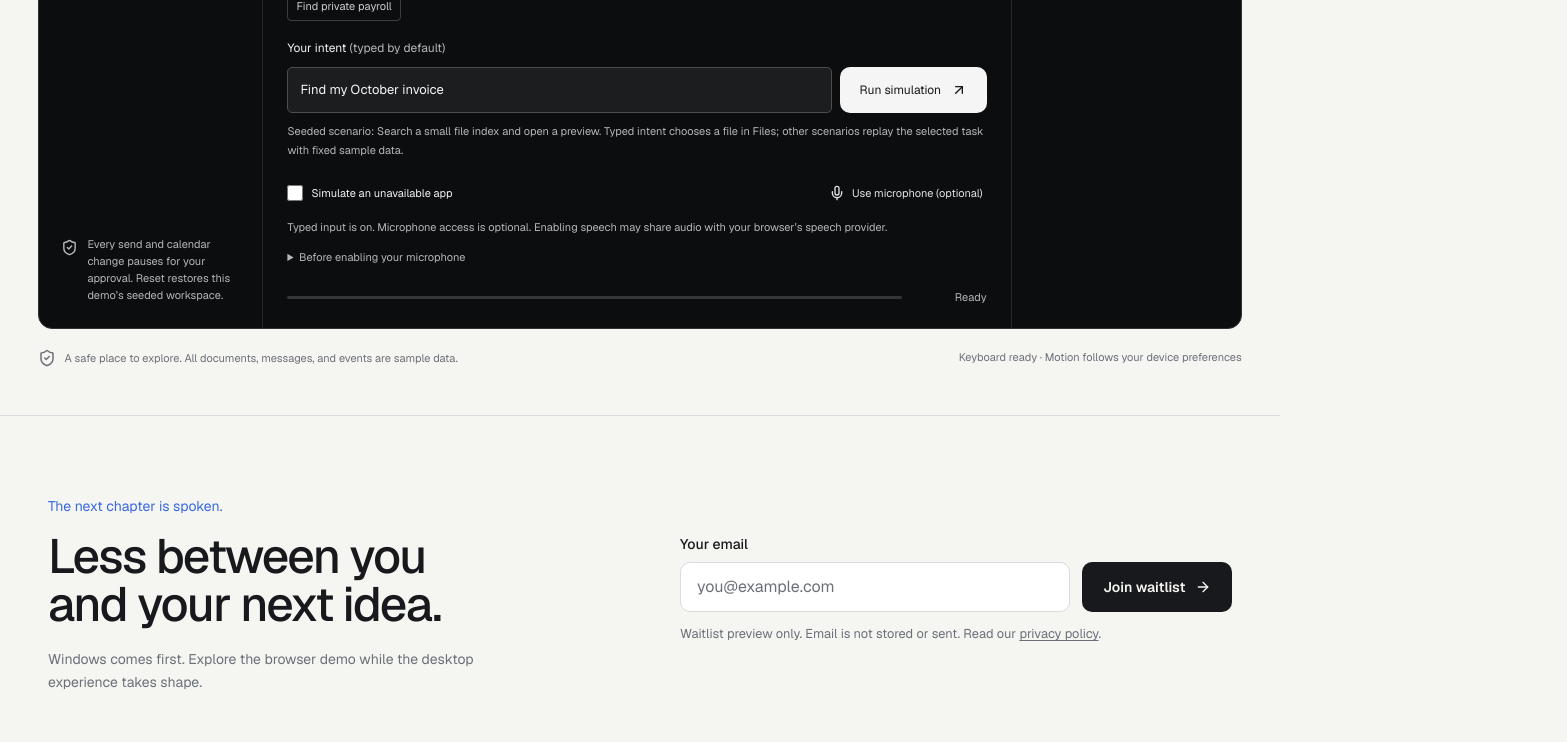
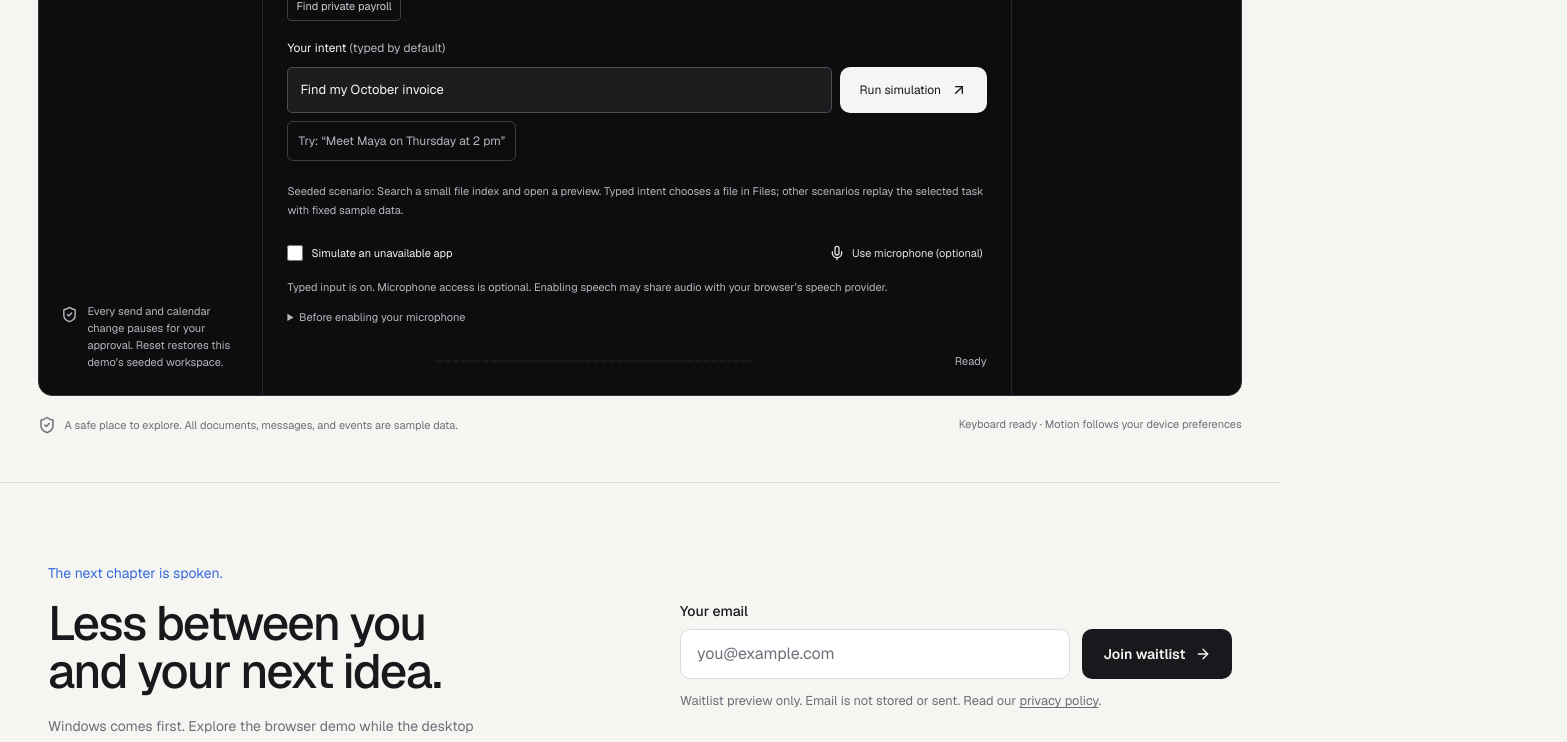
Before and after one commit to KarmSorathiya378/voicela, a Next.js app: page /demo in a window 1280 px wide. Shown: the part 1140-1882 px from the top of the page, 1567 px wide, since content can reach past the window. Built offline with nearby package versions, Linux system fonts and the light colour scheme.

Commit message:
polish: signal ribbon, night tokens, demo refinements (Design.md)

```diff
--- a/app/globals.css
+++ b/app/globals.css
@@ -22,6 +22,10 @@
   --danger: #b54a4a;
   --success: #237a57;
   --ring: #3869dc;
+  --night: #111318;
+  --night-surface: #1b1e25;
+  --night-text: #f7f7f5;
+  --night-muted: #a9adb6;
   --elevation-panel: 0 14px 44px -22px rgb(23 25 28 / 0.2);
 }
 .dark {
@@ -161,6 +165,36 @@
     background: color-mix(in srgb, var(--surface) 88%, var(--background));
     border: 1px solid color-mix(in srgb, var(--border) 60%, transparent);
     box-shadow: var(--elevation-panel);
+  }
+  /* Signal ribbon: one thin thread (Design.md §3). Amplitude ticks react to
+     simulated mic activity; the accent progress line replaces them during
+     task execution. Nearly invisible at rest. */
+  .v-signal {
+    position: relative;
+    display: block;
+    width: 100%;
+    height: 24px;
+    color: var(--muted-foreground);
+    --signal-accent: var(--accent);
+  }
+  .v-signal-svg {
+    display: block;
+    width: 100%;
+    height: 100%;
+    overflow: visible;
+  }
+  .v-signal-progress {
+    position: absolute;
+    left: 0;
+    top: 50%;
+    height: 2px;
+    border-radius: 2px;
+    background: var(--signal-accent);
+    transform: translateY(-1px);
+    transition:
+      width 240ms var(--ease-out),
+      opacity 200ms ease;
+    pointer-events: none;
   }
   .v-button {
     display: inline-flex;
--- a/components/demo/demo-lab.css
+++ b/components/demo/demo-lab.css
@@ -119,6 +119,9 @@
 .v-demo-inputRow > input { min-width: 0; flex: 1; border: 1px solid #4a4e53; background: #1b1d1f; color: #f5f5f4; border-radius: 5px; padding: 12px; font-size: 13px; }
 .v-demo-inputRow > button, .v-demo-approvalActions > button:first-child { background: #f4f5f4 !important; color: #151718 !important; border: 0; white-space: nowrap; }
 .v-demo-inputHelp { color: var(--demo-muted); font-size: 11px; line-height: 1.7; margin: 9px 0 14px; }
+.v-demo-rotatingSample { display: inline-block; margin: 8px 0 12px; border: 1px solid #3b3f43; background: transparent; color: var(--demo-muted); border-radius: 6px; padding: 7px 10px; font-size: 11px; min-height: 32px; }
+.v-demo-rotatingSample:hover { background: #27292b; color: #dfe2e5; }
+.v-demo-srOnly { position: absolute; width: 1px; height: 1px; overflow: hidden; clip-path: inset(50%); }
 .v-demo-options { display: flex; flex-wrap: wrap; align-items: center; justify-content: space-between; gap: 8px; font-size: 11px; }
 .v-demo-options label { display: flex; align-items: center; gap: 8px; }
 .v-demo-micButton { display: flex; align-items: center; gap: 7px; border: 0; color: #e2e4e6; background: transparent; padding: 4px; font-size: 11px !important; }
@@ -127,6 +130,7 @@
 .v-demo-micPrivacy summary { cursor: pointer; padding-block: 5px; }
 .v-demo-micPrivacy p { line-height: 1.7; margin-top: 8px; }
 .v-demo-progressLine { display: flex; gap: 15px; align-items: center; margin-top: 18px; }
+.v-demo-progressLine .v-signal { flex: 1 1 auto; min-width: 0; }
 .v-demo-progressLine progress { flex: 1; min-width: 0; width: 100%; appearance: none; height: 3px; border: 0; background: #34373a; border-radius: 3px; overflow: hidden; }
 .v-demo-progressLine progress::-webkit-progress-bar { background: #34373a; }
 .v-demo-progressLine progress::-webkit-progress-value { background: var(--demo-accent); transition: width 200ms; }
--- a/components/demo/demo-lab.tsx
+++ b/components/demo/demo-lab.tsx
@@ -9,6 +9,8 @@ import { Section } from '@/components/ui/section';
 import { Container } from '@/components/ui/container';
 import { Reveal } from '@/components/motion/reveal';
 import { AnimatedVoiceOrb } from '@/components/motion/voice-orb';
+import { SignalRibbon } from '@/components/motion/signal-ribbon';
+import { useReducedMotion } from '@/components/motion/use-motion';
 import { track, EVENTS } from '@/lib/metrics';
 import { initial, reducer, scenarios, type Scenario, type State } from './machine';
 import { files, mail, calendar, chart, originalNote, cleanNote } from './seeds';
@@ -21,6 +23,7 @@ type SpeechWindow = Window & { SpeechRecognition?: new () => Recognition; webkit
 const icons = { Files: Folder, Mail, Calendar: CalendarDays, Notes: StickyNote, Browser: Globe };
 const labels = { idle: 'Ready', listening: 'Reading intent', thinking: 'Planning', acting: 'Acting', 'awaiting-approval': 'Your approval needed', completed: 'Completed', error: 'Needs attention' };
 const progress = { idle: 0, listening: 15, thinking: 35, acting: 65, 'awaiting-approval': 80, completed: 100, error: 100 };
+const samplePrompts = scenarios.map(s => s.prompt);
 
 export function DemoLab() {
   const [state, dispatch] = useReducer(reducer, undefined, () => initial());
@@ -33,6 +36,9 @@ export function DemoLab() {
   const scenario = scenarios.find(x => x.id === state.scenario)!;
   const busy = ['listening', 'thinking', 'acting'].includes(state.phase);
   const locked = state.phase !== 'idle';
+  const reduceMotion = useReducedMotion();
+  const [rotIdx, setRotIdx] = useState(0);
+  const [rotPaused, setRotPaused] = useState(false);
 
   useEffect(() => {
     const action = state.phase === 'listening' ? 'THINK' : state.phase === 'thinking' ? 'ACT' : state.phase === 'acting' ? state.approved ? 'FINISH' : 'RESOLVE' : null;
@@ -42,6 +48,13 @@ export function DemoLab() {
   }, [state.phase, state.approved]);
   useEffect(() => { if (state.phase === 'awaiting-approval') approvalRef.current?.focus(); }, [state.phase]);
   useEffect(() => { if (state.phase === 'completed') track(EVENTS.DEMO_COMPLETE, { scenario: state.scenario, simulated: true }); }, [state.phase, state.scenario]);
+  // Rotate authored example prompts while idle; pause on hover/focus, reduced
+  // motion, or the moment the user interacts with the demo.
+  useEffect(() => {
+    if (state.phase !== 'idle' || mic || reduceMotion || rotPaused) return;
+    const t = setTimeout(() => setRotIdx(i => (i + 1) % samplePrompts.length), 2800);
+    return () => clearTimeout(t);
+  }, [state.phase, mic, reduceMotion, rotPaused, rotIdx]);
   useEffect(() => () => { recognition.current?.abort(); if (micTimer.current) clearTimeout(micTimer.current); }, []);
 
   function stopMic() {
@@ -112,13 +125,14 @@ export function DemoLab() {
             {state.scenario === 'D' && <fieldset className={styles.contextChoices} disabled={locked}><legend>Visible context to share</legend>{(['chart', 'text'] as const).map(value => <label key={value}><input type="radio" name="context" checked={state.context === value} onChange={() => dispatch({ type: 'CONTEXT', value })} />{value === 'chart' ? 'Completed projects chart' : 'Selected launch paragraph'}</label>)}</fieldset>}
             <form onSubmit={e => { e.preventDefault(); start(); }}>
               <label htmlFor="demo-intent">Your intent <span className={styles.muted}>(typed by default)</span></label>
-              <div className={styles.inputRow}><input id="demo-intent" value={state.prompt} disabled={locked || mic} onChange={e => dispatch({ type: 'PROMPT', value: e.target.value })} maxLength={300} autoComplete="off" aria-describedby="intent-help" /><Button type="submit" disabled={locked || mic || !state.prompt.trim()}>Run simulation <ArrowUpRight size={16} /></Button></div>
+              <div className={styles.inputRow} onFocus={() => setRotPaused(true)} onBlur={() => setRotPaused(false)} onMouseEnter={() => setRotPaused(true)} onMouseLeave={() => setRotPaused(false)}><input id="demo-intent" value={state.prompt} disabled={locked || mic} onChange={e => dispatch({ type: 'PROMPT', value: e.target.value })} maxLength={300} autoComplete="off" aria-describedby="intent-help" /><Button type="submit" disabled={locked || mic || !state.prompt.trim()}>Run simulation <ArrowUpRight size={16} /></Button></div>
+              {state.phase === 'idle' && !mic && <button type="button" className={styles.rotatingSample} disabled={locked} onClick={() => dispatch({ type: 'PROMPT', value: samplePrompts[rotIdx] })}>Try: “{samplePrompts[rotIdx]}”</button>}
               <p id="intent-help" className={styles.inputHelp}>Seeded scenario: {scenario.description} Typed intent chooses a file in Files; other scenarios replay the selected task with fixed sample data.</p>
             </form>
             <div className={styles.options}><label><input type="checkbox" checked={state.failure} disabled={locked} onChange={e => dispatch({ type: 'FAILURE', value: e.target.checked })} /> Simulate an unavailable app</label><button type="button" disabled={locked} onClick={toggleMic} className={styles.micButton}><Mic size={16} />{mic ? 'Stop microphone' : 'Use microphone (optional)'}</button></div>
             <p className={styles.micHelp} role="status">{micNotice} Enabling speech may share audio with your browser’s speech provider.</p>
             <details className={styles.micPrivacy}><summary>Before enabling your microphone</summary><p>Only selecting “Use microphone” starts the browser’s speech service and permission flow. Depending on your browser, audio may be processed by its speech provider. Voicela does not store audio here. Review the transcript before running; typed mode needs no microphone.</p></details>
-            <div className={styles.progressLine}><progress aria-label="Scenario progress" value={progress[state.phase]} max={100} /><span>{labels[state.phase]}</span></div>
+            <div className={styles.progressLine}><SignalRibbon activity={busy || mic ? 0.75 : 0.12} progress={progress[state.phase] / 100} active={busy || ['awaiting-approval', 'completed'].includes(state.phase)} label="Scenario progress" /><progress className={styles.srOnly} aria-label="Scenario progress" value={progress[state.phase]} max={100} /><span>{labels[state.phase]}</span></div>
             {state.phase === 'awaiting-approval' && <div className={styles.approval} role="region" aria-label="Review and approve simulated action"><ShieldCheck size={21} /><div><strong>{state.scenario === 'B' ? 'Approve this exact reply?' : state.scenario === 'C' ? 'Approve the conflict-free time?' : 'Apply the reviewed rewrite?'}</strong><p>{state.scenario === 'B' ? `To ${mail.address} · Re: ${mail.subject}. The full reply appears in Mail.` : state.scenario === 'C' ? `${calendar.title} · ${calendar.date} · ${calendar.available} · ${calendar.zone}.` : 'Only the seeded Notes document will change.'}</p><div className={styles.approvalActions}><Button ref={approvalRef} onClick={() => { setApp(scenario.app); dispatch({ type: 'APPROVE' }); }}>{state.scenario === 'B' ? 'Approve simulated send' : state.scenario === 'C' ? 'Approve simulated event' : 'Apply simulated edit'}</Button><Button onClick={() => dispatch({ type: 'CANCEL' })}>Decline</Button><button type="button" onClick={() => setApp(scenario.app)}>Review {scenario.app}</button></div></div></div>}
             {busy && <Button onClick={() => { stopMic(); dispatch({ type: 'CANCEL' }); }}><Square size={14} />Cancel run</Button>}
             {(state.phase === 'completed' || state.phase === 'error') && <div className={styles.resultActions}><Button onClick={() => reset()}><RotateCcw size={15} />{state.phase === 'error' ? 'Reset and recover' : 'Reset to replay'}</Button>{state.scenario === 'E' && state.applied && <Button onClick={() => dispatch({ type: 'UNDO' })}>Undo edit</Button>}</div>}
--- a/components/demo/style-names.ts
+++ b/components/demo/style-names.ts
@@ -58,6 +58,8 @@ export const styles = {
   'examples': 'v-demo-examples',
   'inputRow': 'v-demo-inputRow',
   'inputHelp': 'v-demo-inputHelp',
+  'rotatingSample': 'v-demo-rotatingSample',
+  'srOnly': 'v-demo-srOnly',
   'options': 'v-demo-options',
   'micButton': 'v-demo-micButton',
   'micHelp': 'v-demo-micHelp',
--- /dev/null
+++ b/components/motion/signal-ribbon.tsx
@@ -0,0 +1,99 @@
+"use client";
+import { useId, type CSSProperties } from "react";
+import { cn } from "@/lib/utils";
+import { useReducedMotion } from "./use-motion";
+
+export interface SignalRibbonProps {
+  /** 0..1 simulated microphone amplitude (mirrors AnimatedVoiceOrb activity). */
+  activity?: number;
+  /** 0..1 task progress; when >0 the ribbon simplifies into a progress line. */
+  progress?: number;
+  /** True while a task is executing (listening → acting → completing). */
+  active?: boolean;
+  label?: string;
+  className?: string;
+  style?: CSSProperties;
+}
+
+/**
+ * Original "signal ribbon" identity (Design.md §3): one thin thread that reacts
+ * to simulated microphone amplitude and, while a task executes, simplifies into
+ * a clean progress line. Built from the same line/amplitude model as
+ * AnimatedVoiceOrb — no audio capture, no gradients, no glow, and it stays
+ * nearly invisible at rest.
+ */
+export function SignalRibbon({
+  activity = 0,
+  progress = 0,
+  active = false,
+  label = "Signal",
+  className,
+  style,
+}: SignalRibbonProps) {
+  const id = useId();
+  const reduce = useReducedMotion();
+  const level = Number.isFinite(activity)
+    ? Math.min(1, Math.max(0, activity))
+    : 0;
+  const value = Number.isFinite(progress)
+    ? Math.min(1, Math.max(0, progress))
+    : 0;
+  const executing = Boolean(active) || value > 0;
+
+  return (
+    <div
+      className={cn(
+        "v-signal",
+        executing && "v-signal-active",
+        className,
+      )}
+      role="img"
+      aria-labelledby={id}
+      style={style}
+    >
+      <svg className="v-signal-svg" viewBox="0 0 320 24" fill="none">
+        <title id={id}>
+          {label}:{" "}
+          {executing
+            ? `${Math.round(value * 100)}%`
+            : `${Math.round(level * 100)}%`}
+        </title>
+        {/* quiet baseline hairline */}
+        <line
+          x1="0"
+          y1="12"
+          x2="320"
+          y2="12"
+          stroke="currentColor"
+          strokeOpacity="0.16"
+        />
+        {!reduce && (
+          <g className="v-signal-ticks" aria-hidden="true">
+            {Array.from({ length: 40 }, (_, i) => {
+              const x = 6 + i * 7.8;
+              const swell = 0.55 + 0.45 * Math.abs(Math.sin(i * 0.72));
+              const h = 2 + level * 12 * swell;
+              return (
+                <rect
+                  key={i}
+                  x={x - 1}
+                  y={12 - h / 2}
+                  width="2"
+                  height={h}
+                  rx="1"
+                  fill="currentColor"
+                  opacity={executing ? 0 : 0.05 + level * 0.55}
+                />
+              );
+            })}
+          </g>
+        )}
+      </svg>
+      <div
+        className="v-signal-progress"
+        aria-hidden="true"
+        style={{ width: `${value * 100}%`, opacity: executing ? 1 : 0 }}
+      />
+    </div>
+  );
+}
```
Also changed, not shown: .gitmsg.txt (added).
